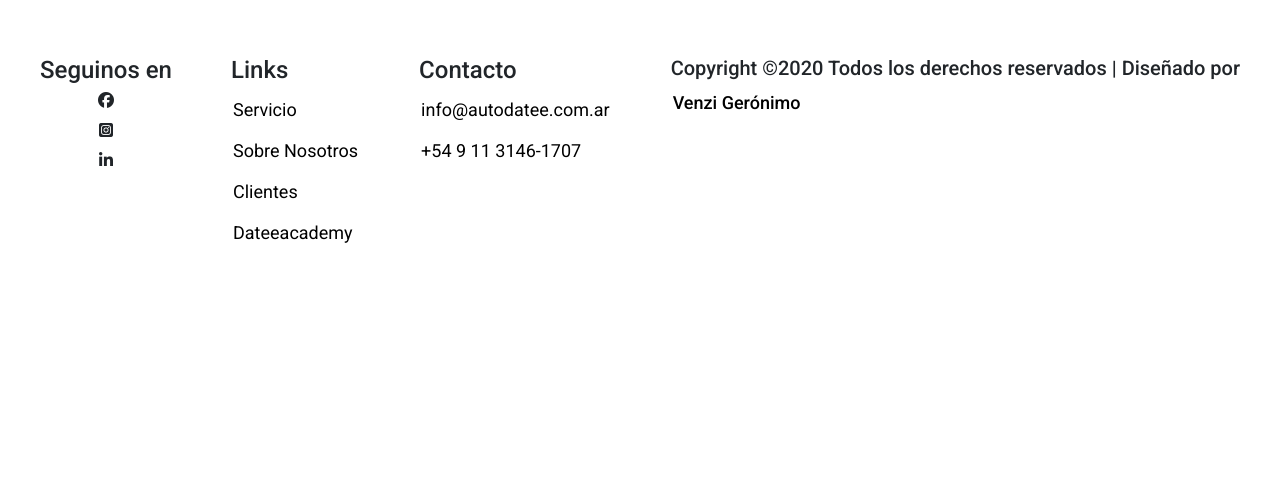
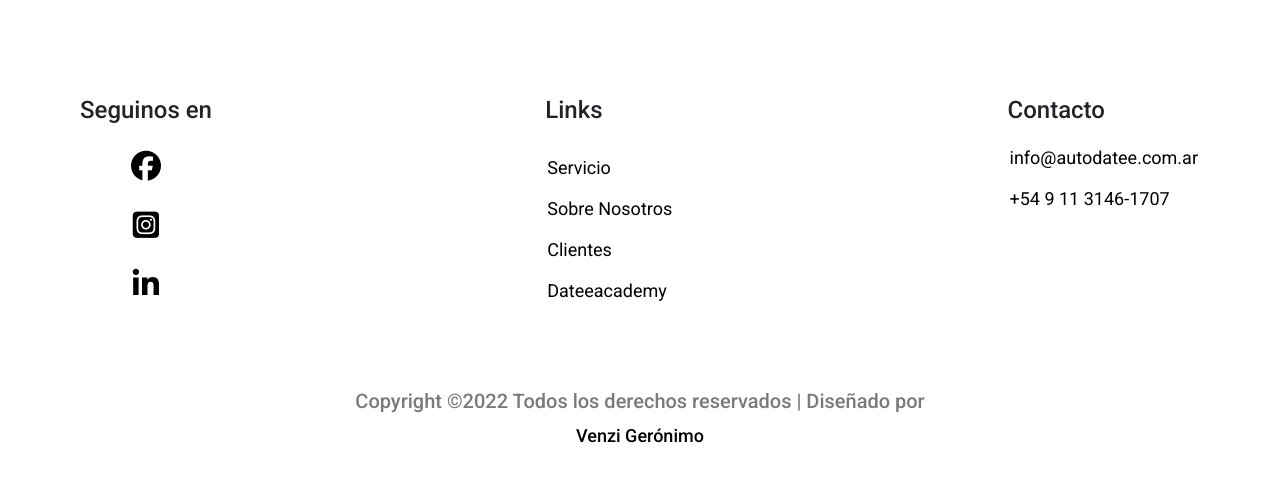
Before and after one commit to GeronimoVenzi/autodatee, a website: page views/servicio.html in a window 1280 px wide. Shown: the part 1907-2388 px from the top of the page. Before the commit the page ends 2205 px from the top, so only its background shows below. Drawn offline with nearby package versions, Linux system fonts and the light colour scheme.

Commit message:
correcciones al html

```diff
--- a/views/servicio.html
+++ b/views/servicio.html
@@ -65,7 +65,7 @@
             <i class="material-icons icon-font-color">close</i>
           </button>
           <p>
-            <img src="../images/avatar.jpg" width="50" /> Hola, ¿en que podemos
+            <img src="../images/avatar.png" width="50" /> Hola, ¿en que podemos
             ayudarle?
           </p>
         </div>
@@ -119,7 +119,7 @@
                     información. De esta manera generamos comunicación e interés
                     aportando un verdadero valor a tu negocio..
                   </p>
-                  <a href="#" class="btn btn-primary">Lo Quiero!</a>
+                  <a href="../views/contacto.html" class="btn btn-primary">Lo Quiero!</a>
                 </div>
               </div>
               <div class="card" style="width: 18rem">
@@ -137,7 +137,7 @@
                     herramienta sumamente eficiente que apoye el crecimiento de la
                     empresa y a su vez la nuestra, trabajando como equipo.
                   </p>
-                  <a href="#" class="btn btn-primary">Lo Quiero!</a>
+                  <a href="../views/contacto.html" class="btn btn-primary">Lo Quiero!</a>
                 </div>
             </div>
         </div>
@@ -145,21 +145,21 @@
     <footer class="footer">
       <img src="../images/autodatee-blanco.png" class="footer-img" />
       <div class="footer-data">
-        <div class="footer-redes">
+        <div class="footer-data-box">
           <h4 class="subtitle">Seguinos en</h4>
           <div class="footer-redes-icons">
-            <i class="fab fa-facebook">
-              <a href="https://www.facebook.com/autodatee/"></a>
-            </i>
-            <i class="fab fa-instagram-square">
-              <a href="https://www.facebook.com/autodatee/"></a>
-            </i>
-            <i class="fab fa-linkedin-in">
-              <a href="https://www.linkedin.com/company/autodatee/"></a>
-            </i>
+            <a href="https://www.facebook.com/autodatee/">
+              <i class="fab fa-facebook"></i>
+            </a>
+            <a href="https://www.facebook.com/autodatee/">
+              <i class="fab fa-instagram-square"></i>
+            </a>
+            <a href="https://www.linkedin.com/company/autodatee/">
+              <i class="fab fa-linkedin-in"></i>
+            </a>
           </div>
         </div>
-        <div class="footer-links">
+        <div class="footer-data-box">
           <h4 class="subtitle">Links</h4>
           <div class="footer-links-a">
             <a href="../views/servicio.html">Servicio</a>
@@ -168,20 +168,20 @@
             <a href="../views/datee-academy.html">Dateeacademy</a>
           </div>
         </div>
-        <div class="footer-contact">
+        <div class="footer-data-box">
             <h4 class="subtitle">Contacto</h4>
-            <div class="footer-contact-f">
+            <div class="footer-data-contact">
                 <a href=""mailto:info@autodatee.com.ar">info@autodatee.com.ar</a>
                 <a href="tel:+54%209%2011%203146-1707">+54 9 11 3146-1707</a>
             </div>
         </div>
-        <div class="footer-heading">
-            <h5 class="copy">
-                Copyright ©2020 Todos los derechos reservados | Diseñado por
-                <a href="https://github.com/GeronimoVenzi">Venzi Gerónimo</a>
-            </h5>
-        </div>
       </div>
+      <div class="footer-copyright">
+        <h5 class="footer-copyright-text">
+            Copyright ©2022 Todos los derechos reservados | Diseñado por
+            <a href="https://github.com/GeronimoVenzi">Venzi Gerónimo</a>
+        </h5>
+    </div>
     </footer>
     <script src="../js/main.js"></script>
     <script src="../js/whatsapp.js"></script>
```
Also changed, not shown: index.html (+1 -1 lines), views/clientes.html (+20 -20 lines), views/contacto.html (+20 -20 lines), views/sobre-nosotros.html (+18 -18 lines).
